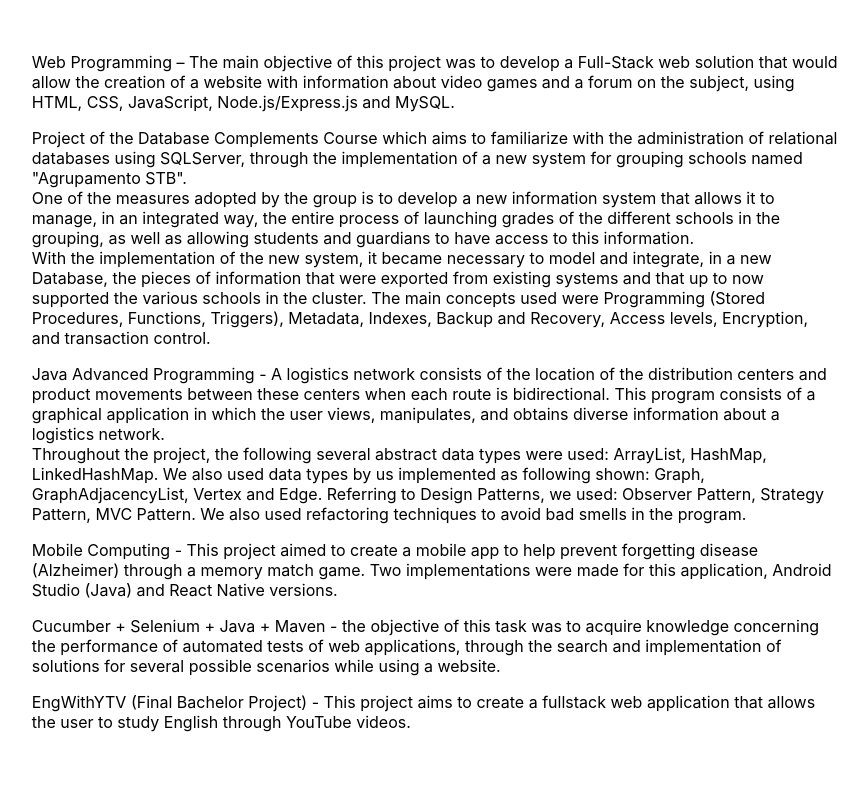
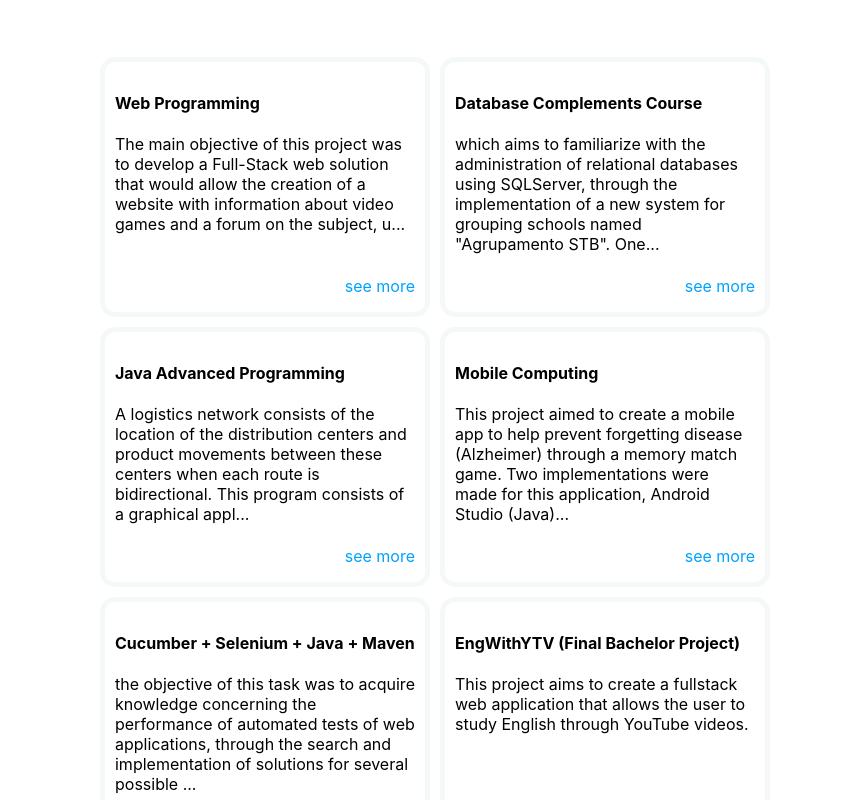
Before and after one commit to calasCosta/ncc-portfolio, a React (Create React App) app in the folder ncc-portfolio/: page / in a window 1280 px wide. Shown: the part 2400-3200 px from the top of the page, without its empty margins (205-1073 px from the left). Built offline with nearby package versions, Linux system fonts and the light colour scheme.

Commit message:
improve projects section

```diff
--- a/ncc-portfolio/src/App.scss
+++ b/ncc-portfolio/src/App.scss
@@ -146,4 +146,31 @@ section {
     transition: 0.6s;
     box-shadow: 0 0 0 10px rgba(3, 115, 138, 0.339);
   }
+
+  .projectsDiv{
+    text-align: center;
+    .project{
+      width: 300px;
+      height: 230px;
+      padding: 10px;
+      display: inline-block;
+      vertical-align: top;
+      box-shadow: 0 0 0 5px rgba(226, 234, 236, 0.339);
+      border-radius: 10px;
+      margin: 10px;
+      position: relative;
+    }
+
+    .seeMore{
+      text-align: right;
+      position:absolute;
+      right: 10px;
+      bottom: 0;
+      color: rgb(0, 162, 255);
+    }
+
+    .seeMore:hover{
+      cursor: pointer;
+    }
+  }
 }
--- /dev/null
+++ b/ncc-portfolio/src/components/ProjectDataSet.js
@@ -0,0 +1,47 @@
+
+
+const dataSet = [
+    {
+        title : "Web Programming",
+        description : `The main objective of this project was to develop a Full-Stack
+        web solution that would allow the creation of a website with information about
+        video games and a forum on the subject, using HTML, CSS, JavaScript, Node.js/Express.js and MySQL.`
+    },
+    {
+        title: "Database Complements Course",
+        description: `which aims to familiarize with the administration of relational
+        databases using SQLServer, through the implementation of a new system for grouping schools named "Agrupamento STB".
+        One of the measures adopted by the group is to develop a new information system that allows it to manage, in an integrated way,
+        the entire process of launching grades of the different schools in the grouping, as well as allowing students and guardians to
+        have access to this information.
+        With the implementation of the new system, it became necessary to model and integrate, in a new Database, the pieces of information
+        that were exported from existing systems and that up to now supported the various schools in the cluster. The main concepts used
+        were Programming (Stored Procedures, Functions, Triggers), Metadata, Indexes, Backup and Recovery, Access levels, Encryption, and
+        transaction control.`,
+    },
+    {
+        title: "Java Advanced Programming",
+        description: `A logistics network consists of the location of the distribution centers and product movements between
+        these centers when each route is bidirectional. This program consists of a graphical application in which the user views, manipulates,
+        and obtains diverse information about a logistics network.
+        Throughout the project, the following several abstract data types were used: ArrayList, HashMap, LinkedHashMap. We also used data types
+        by us implemented as following shown: Graph, GraphAdjacencyList, Vertex and Edge. Referring to Design Patterns, we used: Observer Pattern,
+        Strategy Pattern, MVC Pattern. We also used refactoring techniques to avoid bad smells in the program.`,
+    },
+    {
+        title: "Mobile Computing",
+        description: `This project aimed to create a mobile app to help prevent forgetting disease (Alzheimer) through a memory match game.
+        Two implementations were made for this application, Android Studio (Java) and React Native versions.`,
+    },
+    {
+        title: "Cucumber + Selenium + Java + Maven",
+        description: `the objective of this task was to acquire knowledge concerning the performance of automated tests of
+        web applications, through the search and implementation of solutions for several possible scenarios while using a website.`,
+    },
+    {
+        title: "EngWithYTV (Final Bachelor Project)",
+        description: `This project aims to create a fullstack web application that allows the user to study English through YouTube videos.`,
+    }
+];
+
+export default dataSet;
--- a/ncc-portfolio/src/components/Projects.js
+++ b/ncc-portfolio/src/components/Projects.js
@@ -1,43 +1,40 @@
 import React from 'react'
+import dataSet from './ProjectDataSet';
+
+
+function Project(props){
+  const description = props.description;
+  return(
+    <div className="project">
+      <h4>{props.title}</h4>
+      { (description.length > 200) ?
+        <p> {description.slice(0,200)}...</p> :
+        <p>{description}</p>
+      }
+      {
+        (description.length > 200) &&
+          <p className="seeMore">see more</p>
+      }
+
+    </div>
+  );
+}
+
 
 export default function Projects() {
+
+  const ds = dataSet;
   return (
     <section>
       <h2>Projects</h2>
 
-      <div >
-        <p> <span>Web Programming</span>  – The main objective of this project was to develop a Full-Stack
-            web solution that would allow the creation of a website with information about
-            video games and a forum on the subject, using HTML, CSS, JavaScript, Node.js/Express.js and MySQL.
-        </p>
-
-        <p> <span>Project of the Database Complements Course</span> which aims to familiarize with the administration of relational
-            databases using SQLServer, through the implementation of a new system for grouping schools named "Agrupamento STB". <br/>
-            One of the measures adopted by the group is to develop a new information system that allows it to manage, in an integrated way,
-            the entire process of launching grades of the different schools in the grouping, as well as allowing students and guardians to
-            have access to this information. <br/>
-            With the implementation of the new system, it became necessary to model and integrate, in a new Database, the pieces of information
-            that were exported from existing systems and that up to now supported the various schools in the cluster. The main concepts used
-            were Programming (Stored Procedures, Functions, Triggers), Metadata, Indexes, Backup and Recovery, Access levels, Encryption, and
-            transaction control.
-        </p>
-
-        <p> <span>Java Advanced Programming</span>  - A logistics network consists of the location of the distribution centers and product movements between
-            these centers when each route is bidirectional. This program consists of a graphical application in which the user views, manipulates,
-            and obtains diverse information about a logistics network. <br/>
-            Throughout the project, the following several abstract data types were used: ArrayList, HashMap, LinkedHashMap. We also used data types
-            by us implemented as following shown: Graph, GraphAdjacencyList, Vertex and Edge. Referring to Design Patterns, we used: Observer Pattern,
-            Strategy Pattern, MVC Pattern. We also used refactoring techniques to avoid bad smells in the program.
-        </p>
-
-        <p> <span>Mobile Computing </span>  - This project aimed to create a mobile app to help prevent forgetting disease (Alzheimer) through a memory match game.
-                  Two implementations were made for this application, Android Studio (Java) and React Native versions.</p>
-
-        <p> <span>Cucumber + Selenium + Java + Maven </span> - the objective of this task was to acquire knowledge concerning the performance of automated tests of
-                  web applications, through the search and implementation of solutions for several possible scenarios while using a website. </p>
-
-        <p> <span>EngWithYTV (Final Bachelor Project)</span> - This project aims to create a fullstack web application that allows the user to study English through YouTube videos.</p>
-
+      <div className="projectsDiv">
+      {ds.map((p)=>
+          <Project
+                title={p.title}
+                description={p.description}
+          />
+      )}
       </div>
     </section>
   )
```
